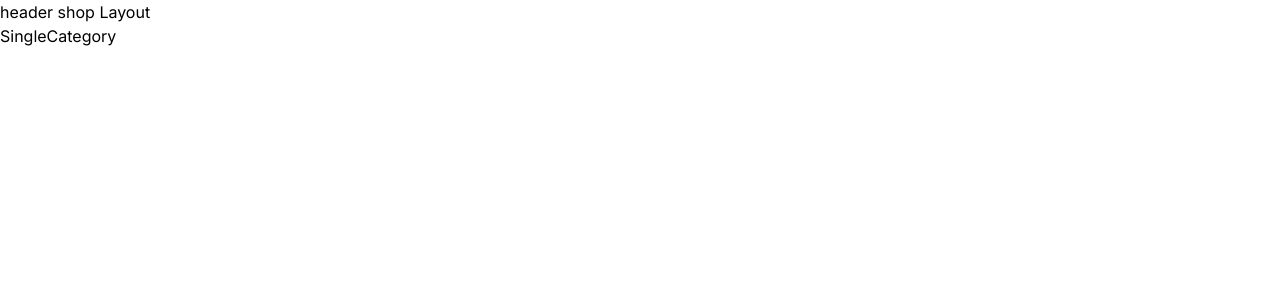
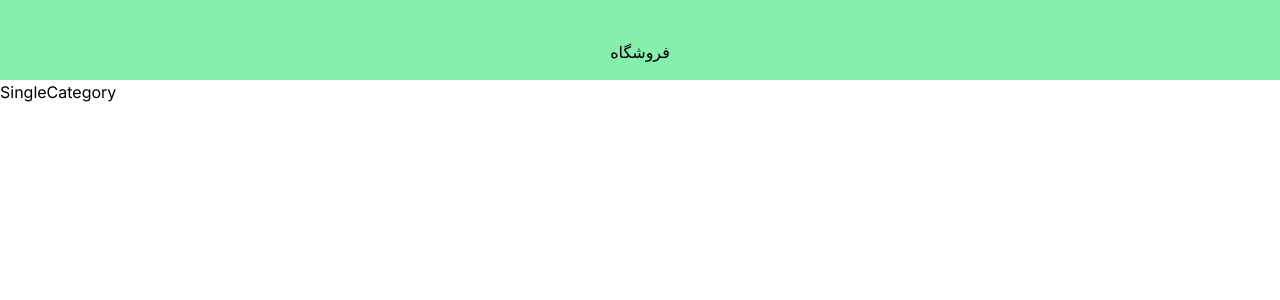
Before and after one commit to somayeshafiei/GolOnline, a Next.js app in the folder my-app/: page /category/1 in a window 1280 px wide. Shown: the top 300 px of the page. Built offline with nearby package versions, Linux system fonts and the light colour scheme.

Commit message:
add sample style to header of Shop Layout

```diff
--- a/my-app/src/app/(shop)/layout.tsx
+++ b/my-app/src/app/(shop)/layout.tsx
@@ -6,7 +6,7 @@ export default function shopLayout({
   return (
     <>
       <div>
-        <header>header shop Layout</header>
+        <header className="h-14 p-10 bg-green-300 text-center">فروشگاه</header>
         {children}
       </div>
     </>
```
